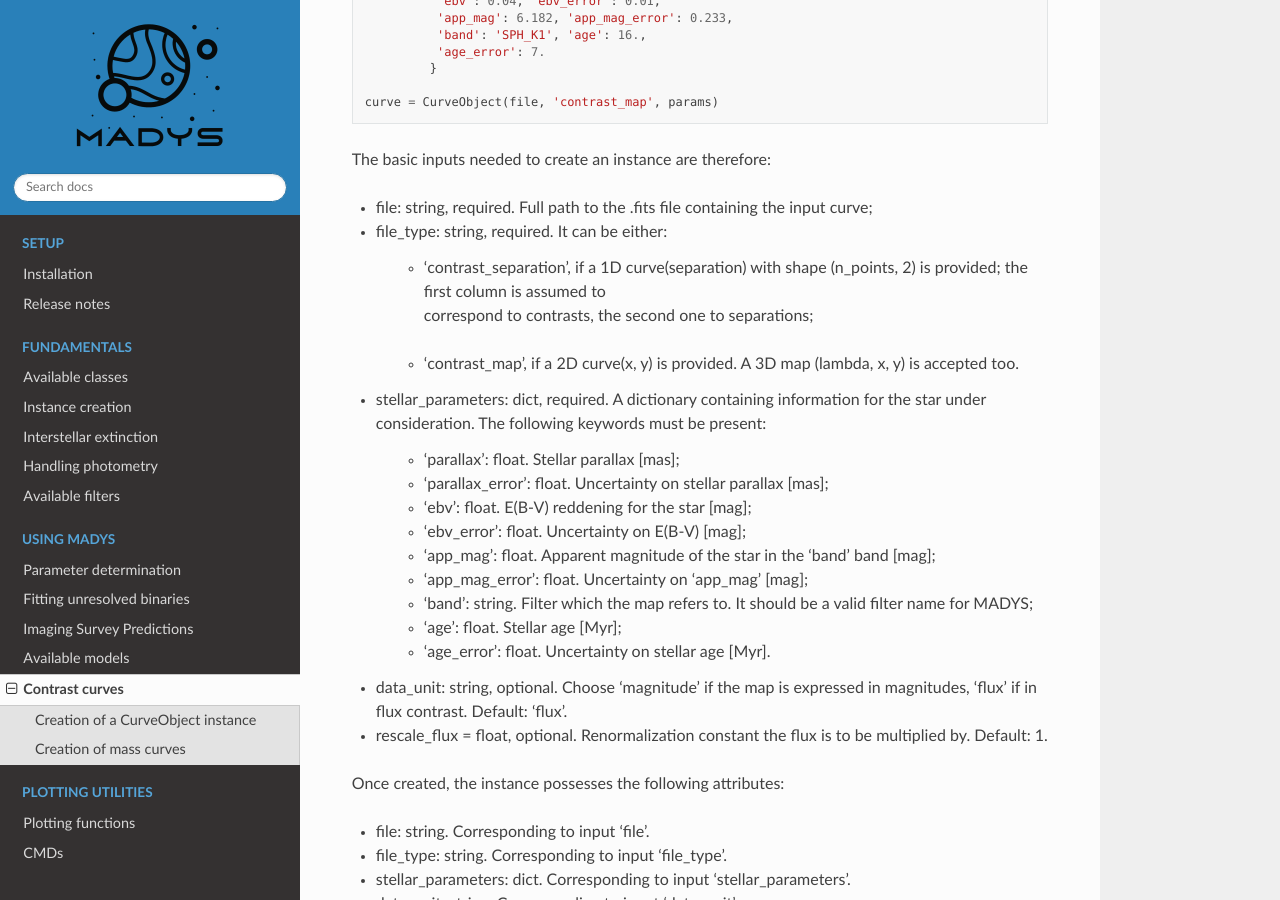
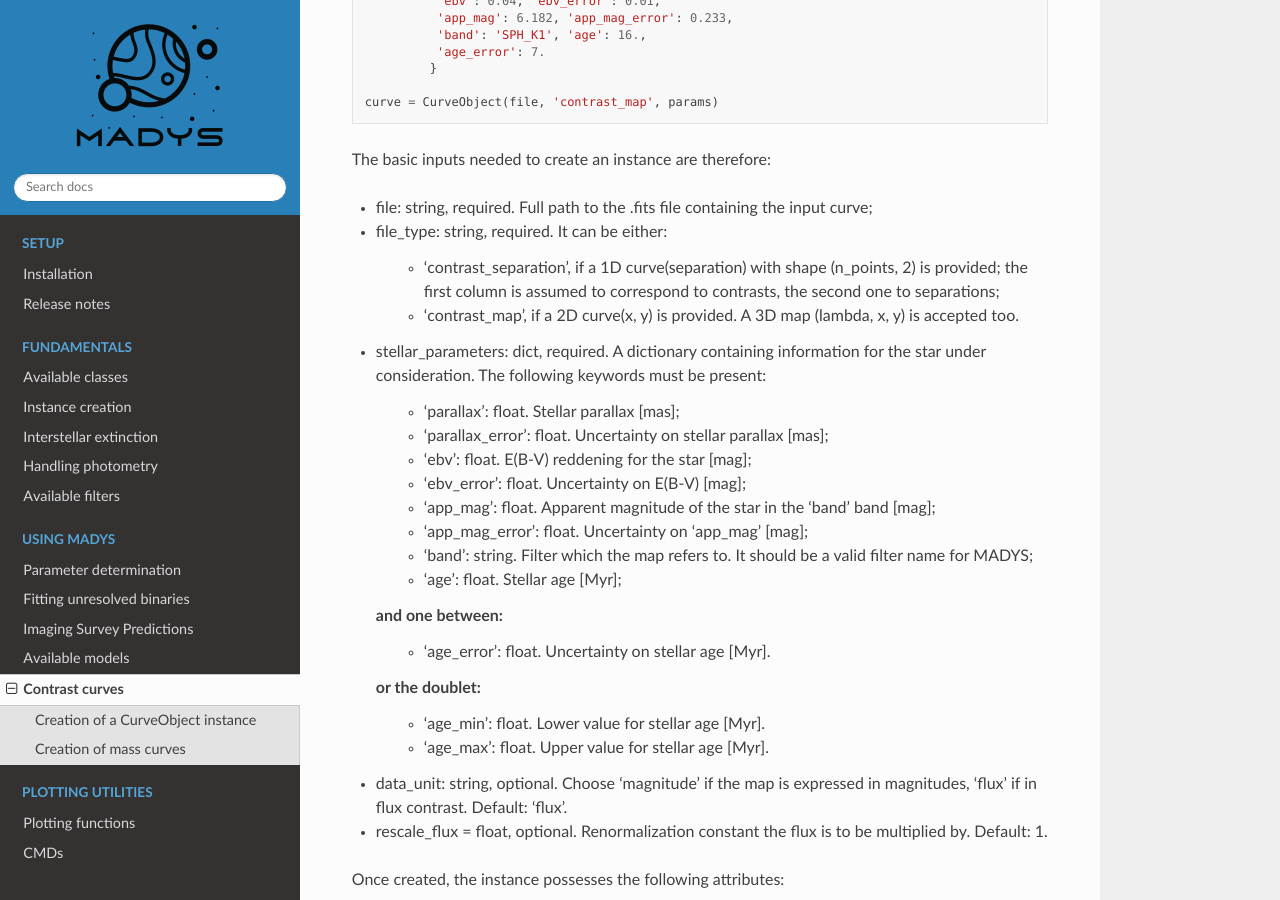
Before and after one commit to vsquicciarini/madys, a Sphinx documentation site: the page built from docs/source/contrast_curves.rst, in a window 1280 px wide and 900 px high, scrolled down 455 px. Built offline with Sphinx 7.4.7 and the Read the Docs theme 3.1.0, drawn with Linux system fonts in a browser that asks for light colours.

Commit message:
Update contrast_curves.rst

```diff
--- a/docs/source/contrast_curves.rst
+++ b/docs/source/contrast_curves.rst
@@ -27,8 +27,7 @@ The basic inputs needed to create an instance are therefore:
 * file: string, required. Full path to the .fits file containing the input curve;
 * file_type: string, required. It can be either:
 
-   * 'contrast_separation', if a 1D curve(separation) with shape (n_points, 2) is provided; the first column is assumed to
-    correspond to contrasts, the second one to separations;
+   * 'contrast_separation', if a 1D curve(separation) with shape (n_points, 2) is provided; the first column is assumed to correspond to contrasts, the second one to separations;
    * 'contrast_map', if a 2D curve(x, y) is provided. A 3D map (lambda, x, y) is accepted too.
 
 * stellar_parameters: dict, required. A dictionary containing information for the star under consideration. The following keywords must be present:
@@ -41,7 +40,11 @@ The basic inputs needed to create an instance are therefore:
    * 'app_mag_error': float. Uncertainty on 'app_mag' [mag];
    * 'band': string. Filter which the map refers to. It should be a valid filter name for MADYS;
    * 'age': float. Stellar age [Myr];
+  and one between:
    * 'age_error': float. Uncertainty on stellar age [Myr].
+  or the doublet:
+   * 'age_min': float. Lower value for stellar age [Myr].
+   * 'age_max': float. Upper value for stellar age [Myr].
 
 * data_unit: string, optional. Choose 'magnitude' if the map is expressed in magnitudes, 'flux' if in flux contrast. Default: 'flux'.
 * rescale_flux = float, optional. Renormalization constant the flux is to be multiplied by. Default: 1.
```
